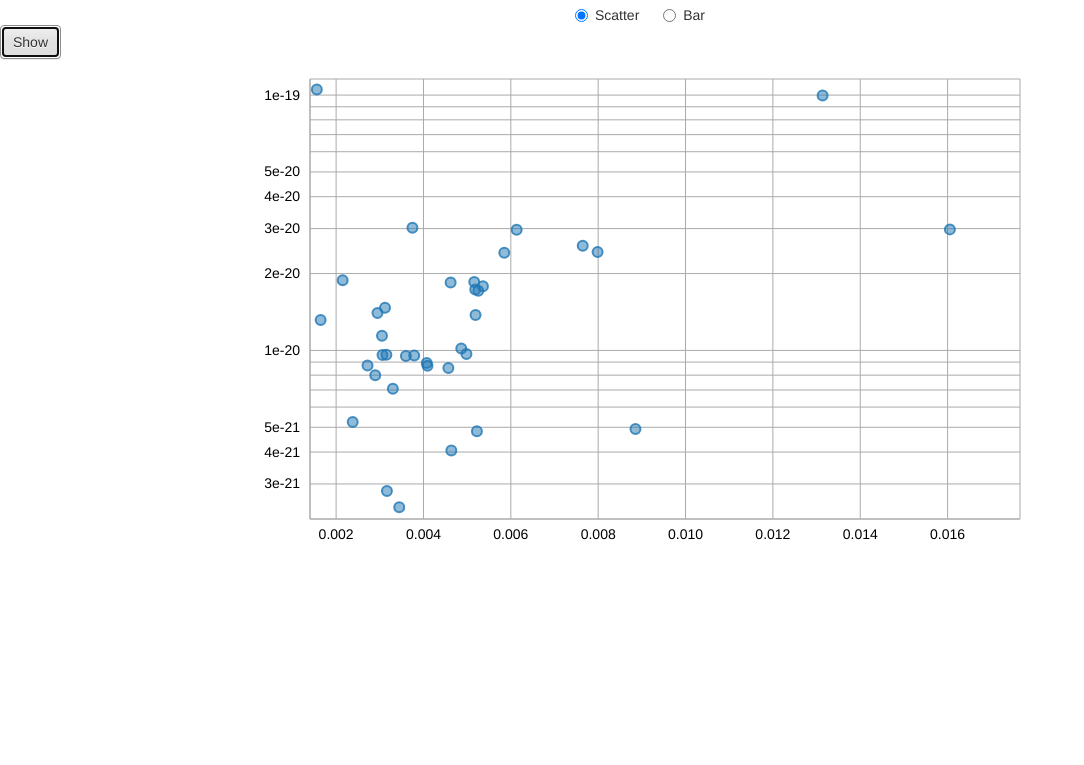
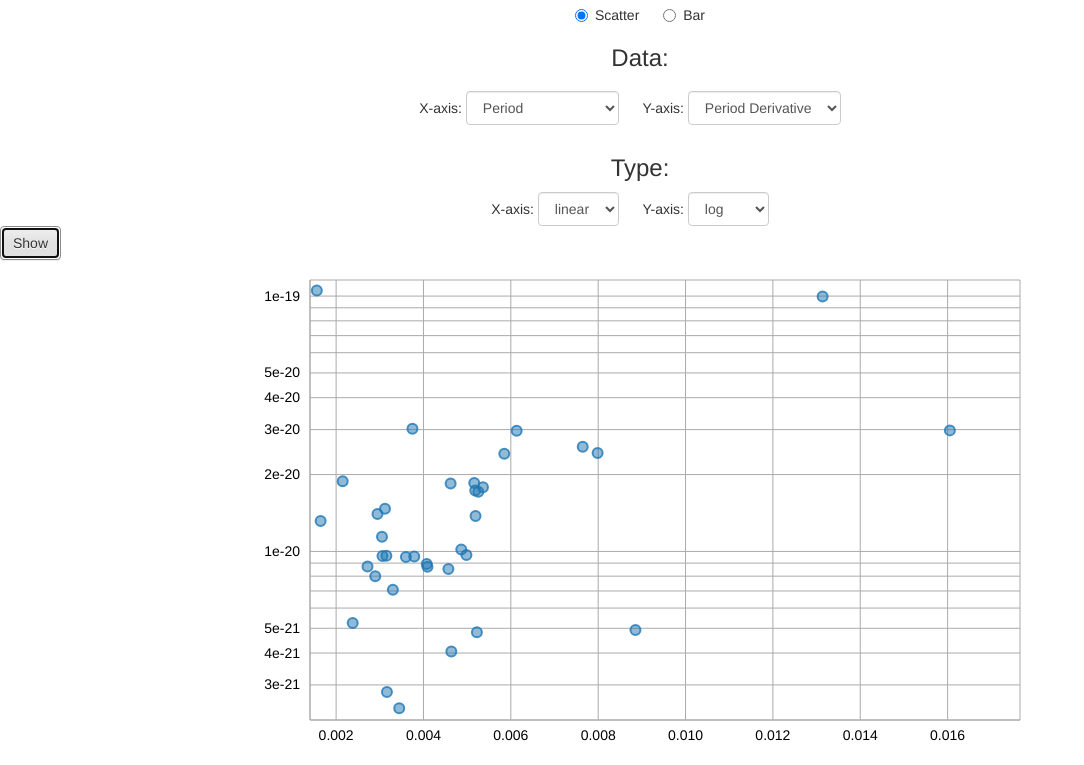
Before and after one commit to rohitrp/pulsar-data-visualizer, a website: page public/index.html in a window 1280 px wide. Both pictures are taken after a click on the button "Show". Shown: the part 66-831 px from the top of the page, without its empty margins (0-1084 px from the left). Before the commit the page ends 800 px from the top, so only its background shows below. Drawn offline with nearby package versions, Linux system fonts and the light colour scheme.

Commit message:
Provide interface for generating charts

```diff
--- a/public/index.html
+++ b/public/index.html
@@ -27,7 +27,54 @@
     </div>
   </div>
 
-  <button class="btn btn-default" onclick="onClick()">Show</button>
+  <div class="container">
+    <h3>Data:</h3>
+    <div class="xy-val">
+      X-axis: <div>
+        <select id="plot-x" class="form-control">
+          <option value="Pulsar">Pulsar</option>
+          <option value="TOAs">TOAs</option>
+          <option value="Raw Profiles">Raw Profiles</option>
+          <option value="Period" selected>Period</option>
+          <option value="Period Derivative">Period Derivative</option>
+          <option value="DM">DM</option>
+          <option value="RMS">RMS</option>
+          <option value="Binary">Binary</option>
+        </select>
+      </div>
+      Y-axis: <div>
+        <select id="plot-y" class="form-control">
+          <option value="Pulsar">Pulsar</option>
+          <option value="TOAs">TOAs</option>
+          <option value="Raw Profiles">Raw Profiles</option>
+          <option value="Period">Period</option>
+          <option value="Period Derivative" selected>Period Derivative</option>
+          <option value="DM">DM</option>
+          <option value="RMS">RMS</option>
+          <option value="Binary">Binary</option>
+        </select>
+      </div>
+    </div>
+
+    <h3>Type:</h3>
+    <div class="xy-type">
+      X-axis: <div>
+        <select id="type-x" class="form-control">
+          <option value="linear">linear</option>
+          <option value="log">log</option>
+        </select>
+      </div>
+
+      Y-axis: <div>
+        <select id="type-y" class="form-control">
+          <option value="linear">linear</option>
+          <option value="log" selected>log</option>
+        </select>
+      </div>
+    </div>
+  </div>
+
+  <button class="btn btn-default" onclick="update()">Show</button>
   <div class="plot">
 
   </div>
--- a/public/js/chart.js
+++ b/public/js/chart.js
@@ -14,7 +14,12 @@ var margin = {top: 20, right: 20, bottom: 40, left: 70};
 var w = 800 - margin.left - margin.right,
   h = 500 - margin.top - margin.bottom;
 
-function onClick() {
+var xVal = $('#plot-x').val();
+var yVal = $('#plot-y').val();
+var xType = $('#type-x').val();
+var yType = $('#type-y').val();
+
+function update() {
 
   var tooltip = d3.select('.plot')
     .append('div')
@@ -22,19 +27,27 @@ function onClick() {
     .style('z-index', '10')
     .style('visibility', 'hidden');
 
-  var xScale = d3.scale.linear()
+  var xScale = d3.scale;
+
+  xScale = (xType === "linear") ? xScale.linear() : xScale.log();
+
+  xScale = xScale
     .domain([0.9 * d3.min(pulsarData, function (d) {
-    return d["Period"];
+      return d[xVal];
     }), 1.1 * d3.max(pulsarData, function(d) {
-    return d["Period"];
+      return d[xVal];
     })])
     .range([0, w]);
 
-  var yScale = d3.scale.log()
+  var yScale = d3.scale;
+
+  yScale = (yType === "linear" ? yScale.linear() : yScale.log());
+
+  yScale = yScale
     .domain([0.9 * d3.min(pulsarData, function(d) {
-    return d["Period Derivative"];
+      return d[yVal];
     }), 1.1 * d3.max(pulsarData, function(d) {
-    return d["Period Derivative"];
+      return d[yVal];
     })])
     .range([h, 0]);
 
@@ -113,6 +126,18 @@ function onClick() {
   }
 
   function transform(d) {
-    return "translate(" + xScale(d["Period"]) + "," + yScale(d["Period Derivative"]) + ")";
+    return "translate(" + xScale(d[xVal]) + "," + yScale(d[yVal]) + ")";
   }
 }
+
+d3.selectAll('select').on('change', function() {
+  xVal = $('#plot-x').val();
+  yVal = $('#plot-y').val();
+  xType = $('#type-x').val();
+  yType = $('#type-y').val();
+
+  $('.plot').remove();
+  $('body').append('<div class="plot"></div>');
+  update();
+
+});
--- a/public/style.css
+++ b/public/style.css
@@ -45,3 +45,12 @@ body {
 rect {
     fill: #fff;
 }
+
+.xy-val {
+    padding: 10px;
+}
+.xy-val div,
+.xy-type div {
+    display: inline-block;
+    padding-right: 20px;
+}
```
Lines whose indentation alone changed are shown as unchanged.
